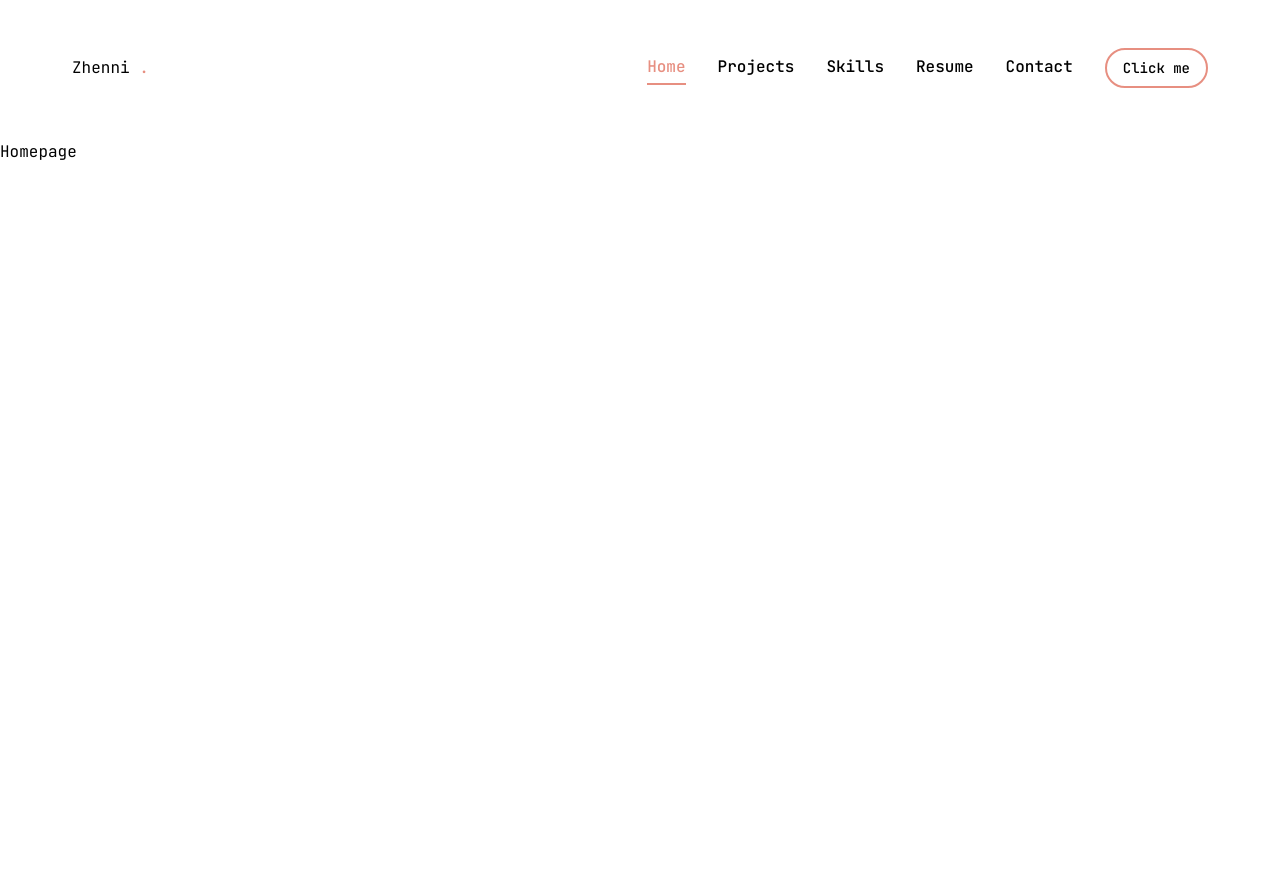
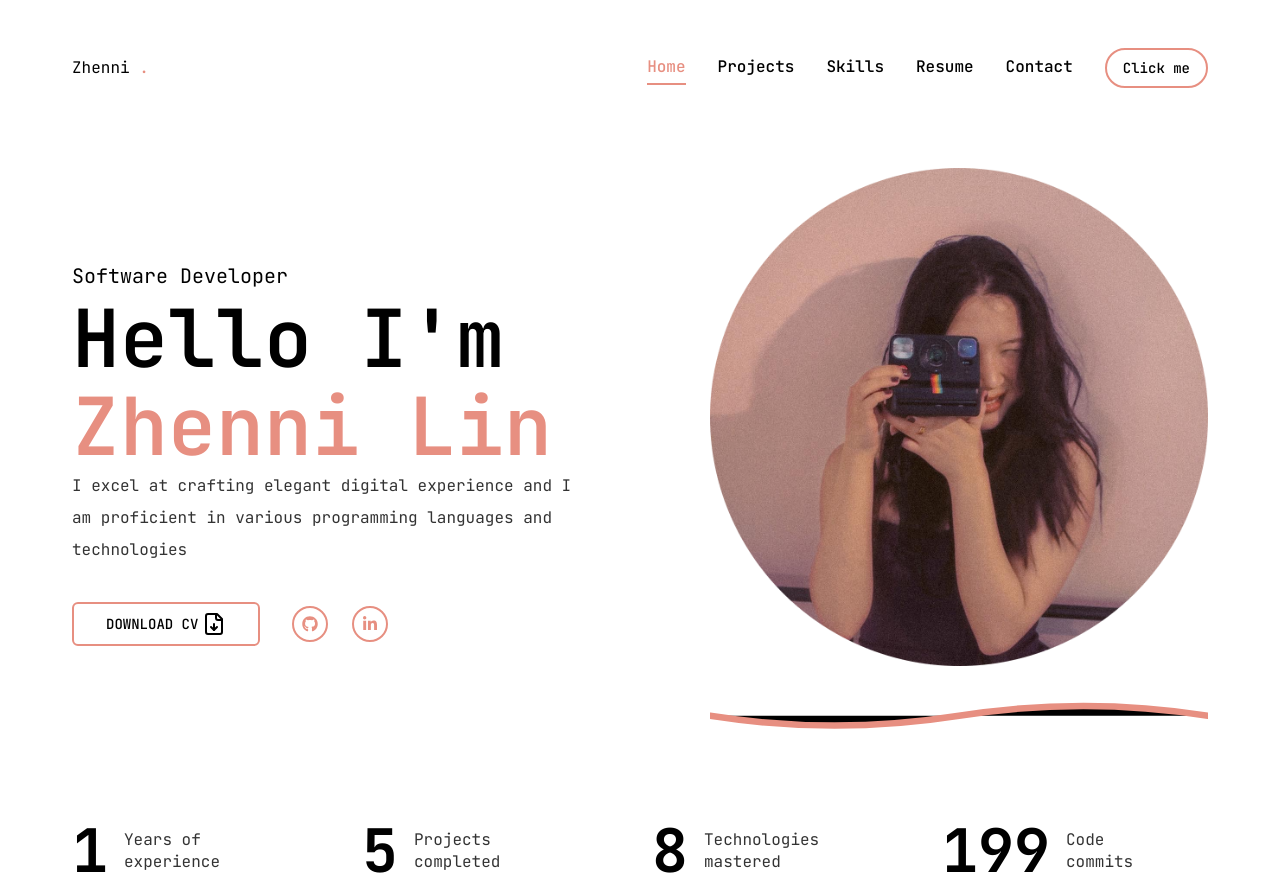
Before and after one commit to ZhenniLin/New_Portfolio, a Next.js app: page / in a window 1280 px wide. Before the commit the page ends 800 px from the top, so only its background shows below. Built offline with nearby package versions, Linux system fonts and the light colour scheme.

Commit message:
hompage update

```diff
--- a/app/globals.css
+++ b/app/globals.css
@@ -6,4 +6,13 @@
   body {
     @apply font-primary bg-primary text-black leading-loose;
   }
+  .h1 {
+    @apply text-[48px] xl:text-[80px] leading-[1.1] font-semibold;
+  }
+  .h2 {
+    @apply text-[36px] xl:text-[48px] leading-[1.1] font-semibold;
+  }
+  .h3 {
+    @apply text-[20px] xl:text-[24px] leading-[1.1] font-semibold;
+  }
 }
--- a/app/page.tsx
+++ b/app/page.tsx
@@ -1,3 +1,53 @@
+"use client";
+import Photo from "@/components/Photo";
+import Socials from "@/components/Socials";
+import Stats from "@/components/Stat";
+import { Button } from "@/components/ui/button";
+import { FileDownIcon } from "lucide-react";
+import LineMotion from "@/components/LineMotion";
+
 export default function Home() {
-  return <main>Homepage</main>;
+  return (
+    <section>
+      <div className="container mx-auto h-full">
+        <div className="flex flex-col xl:flex-row items-center justify-between  xl:pt-8 xl:pb-20">
+          {/* text */}
+          <div className="text-center xl:text-left order-2 xl:order-none">
+            <span className="text-xl">Software Developer</span>
+            <h1 className="h1">
+              Hello I&apos;m <br />{" "}
+              <span className="text-accent">Zhenni Lin</span>
+            </h1>
+            <p className="max-w-[500px] mb-9 text-black/80">
+              I excel at crafting elegant digital experience and I am proficient
+              in various programming languages and technologies
+            </p>
+            {/* button and socials */}
+            <div className="flex flex-col xl:flex-row items-center gap-8">
+              <Button
+                variant="outline"
+                size="lg"
+                className="uppercase flex items-center gap-1 border-accent border-2"
+              >
+                <span>Download CV</span>
+                <FileDownIcon className="text-xl" />
+              </Button>
+              <div className="mb-8 xl:mb-0">
+                <Socials
+                  containerStyles="flex gap-6"
+                  iconStyles="w-9 h-9 border-2 border-accent rounded-full flex justify-center items-center text-accent text-base hover:bg-accent hover:text-primary hover:transition-all duration-500"
+                />
+              </div>
+            </div>
+          </div>
+          {/* photo & line-motion */}
+          <div className="order-1 xl:order:none mb:8 xl:mb:0">
+            <Photo />
+            <LineMotion />
+          </div>
+        </div>
+      </div>
+      <Stats />
+    </section>
+  );
 }
--- /dev/null
+++ b/components/LineMotion.tsx
@@ -0,0 +1,32 @@
+import { motion } from "framer-motion";
+
+const LineMotion: React.FC = () => {
+  return (
+    <motion.svg
+      xmlns="http://www.w3.org/2000/svg"
+      viewBox="0 0 100 15"
+      initial={{ pathLength: 0 }}
+      transition={{ duration: 2 }}
+    >
+      <motion.path
+        d="M0 10 Q 25 10, 50 10 T 100 10"
+        stroke="#E78F81"
+        strokeWidth="1.3"
+        strokeLinecap="round"
+        animate={{
+          d: [
+            "M0 10 Q 25 5, 50 10 T 100 10", // Wave shape when hovered
+            "M0 10 Q 25 15, 50 10 T 100 10", // Return to original shape
+          ],
+          transition: {
+            repeat: Infinity,
+            duration: 2,
+            repeatType: "reverse",
+          },
+        }}
+      />
+    </motion.svg>
+  );
+};
+
+export default LineMotion;
--- /dev/null
+++ b/components/Photo.tsx
@@ -0,0 +1,69 @@
+"use client";
+
+import { motion } from "framer-motion";
+import Image from "next/image";
+
+const Photo = () => {
+  return (
+    <div className="w-full h-full relative">
+      <motion.div
+        initial={{ opacity: 0 }}
+        animate={{
+          opacity: 1,
+          transition: { delay: 0.2, duration: 0.3, ease: "easeIn" },
+        }}
+      >
+        {/* image */}
+        <motion.div
+          initial={{ opacity: 0 }}
+          animate={{
+            opacity: 1,
+            transition: { delay: 0.2, duration: 0.3, ease: "easeInOut" },
+          }}
+          className="w-[298px] h-[298px] xl:w-[498px] xl:h-[498px]"
+        >
+          <Image
+            src="/photo.png"
+            priority
+            quality={100}
+            fill
+            alt="photo"
+            className="object-contain"
+          />
+        </motion.div>
+
+        {/* circle */}
+        {/* <motion.svg
+          className="w-[300px] xl:w-[506px] h-[320px] xl:h-[506px] "
+          fill="transparent"
+          viewBox="0 0 506 506"
+          xmlns="http://www.w3.org/2000/svg"
+        >
+          <motion.circle
+            cx="253"
+            cy="253"
+            r="250"
+            stroke="#E78F81"
+            strokeWidth="4"
+            strokeLinecap="round"
+            strokeLinejoin="round"
+            initial={{
+              strokeDasharray: "24 10 0 0",
+            }}
+            animate={{
+              strokeDasharray: ["15 120 25 25", "16 25 92 72", "4 250 22 22"],
+              rotate: [120, 360],
+            }}
+            transition={{
+              duration: 20,
+              repeat: Infinity,
+              repeatType: "reverse",
+            }}
+          />
+        </motion.svg> */}
+      </motion.div>
+    </div>
+  );
+};
+
+export default Photo;
--- /dev/null
+++ b/components/Socials.tsx
@@ -0,0 +1,28 @@
+import Link from "next/link";
+import { FaGithub, FaLinkedinIn } from "react-icons/fa";
+
+const socials = [
+  { icon: <FaGithub />, path: "" },
+  { icon: <FaLinkedinIn />, path: "" },
+];
+
+interface SocialsProps {
+  containerStyles: string;
+  iconStyles: string;
+}
+
+const Socials: React.FC<SocialsProps> = ({ containerStyles, iconStyles }) => {
+  return (
+    <div className={containerStyles}>
+      {socials.map((item, index) => {
+        return (
+          <Link href={item.path} key={index} className={iconStyles}>
+            {item.icon}
+          </Link>
+        );
+      })}
+    </div>
+  );
+};
+
+export default Socials;
--- /dev/null
+++ b/components/Stat.tsx
@@ -0,0 +1,56 @@
+"use client";
+import CountUp from "react-countup";
+
+const stats = [
+  {
+    num: 1,
+    text: "Years of experience ",
+  },
+  {
+    num: 5,
+    text: "Projects completed",
+  },
+  {
+    num: 8,
+    text: "Technologies mastered",
+  },
+  {
+    num: 200,
+    text: "Code commits",
+  },
+];
+
+const Stats = () => {
+  return (
+    <section className="pt-4 pb-12 xl:pt-0 xl:pb-0">
+      <div className="container mx-auto">
+        <div className="flex flex-wrap gap-6 max-w-[80vw] mx-auto xl:max-w-none">
+          {stats.map((item, index) => {
+            return (
+              <div
+                key={index}
+                className="flex-1 flex gap-4 items-center justify-center xl:justify-start"
+              >
+                <CountUp
+                  end={item.num}
+                  duration={5}
+                  delay={2}
+                  className="text-4xl xl:text-6xl font-bold"
+                />
+                <p
+                  className={`${
+                    item.text.length < 15 ? "max-w-[100px]" : "max-w-[150px]"
+                  } leading-snug text-black/80 `}
+                >
+                  {item.text}
+                </p>
+              </div>
+            );
+          })}
+        </div>
+      </div>
+    </section>
+  );
+};
+
+export default Stats;
--- a/package.json
+++ b/package.json
@@ -21,6 +21,7 @@
     "lucide-react": "^0.446.0",
     "next": "14.2.13",
     "react": "^18",
+    "react-countup": "^6.5.3",
     "react-dom": "^18",
     "react-icons": "^5.3.0",
     "tailwind-merge": "^2.5.2",
```
Also changed, not shown: public/photo.png (added), 1 other file (tests, documents, lock files or other folders).
